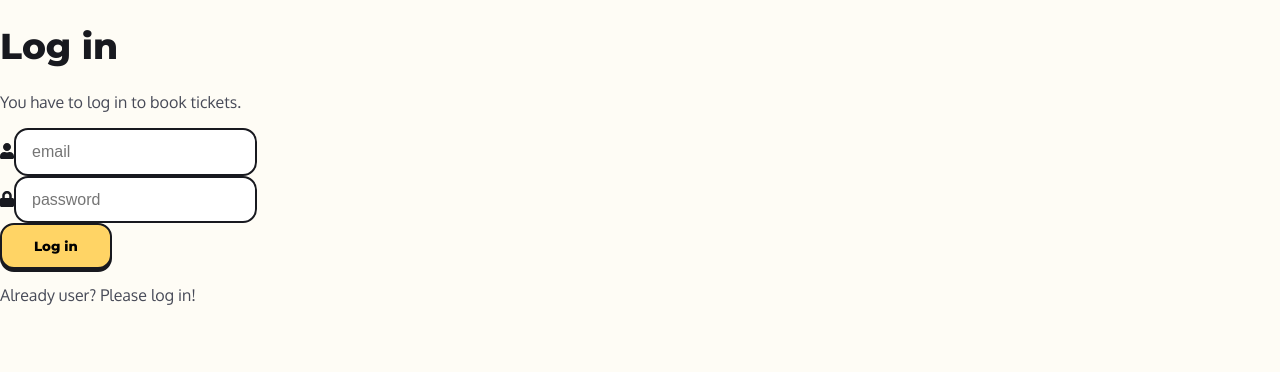
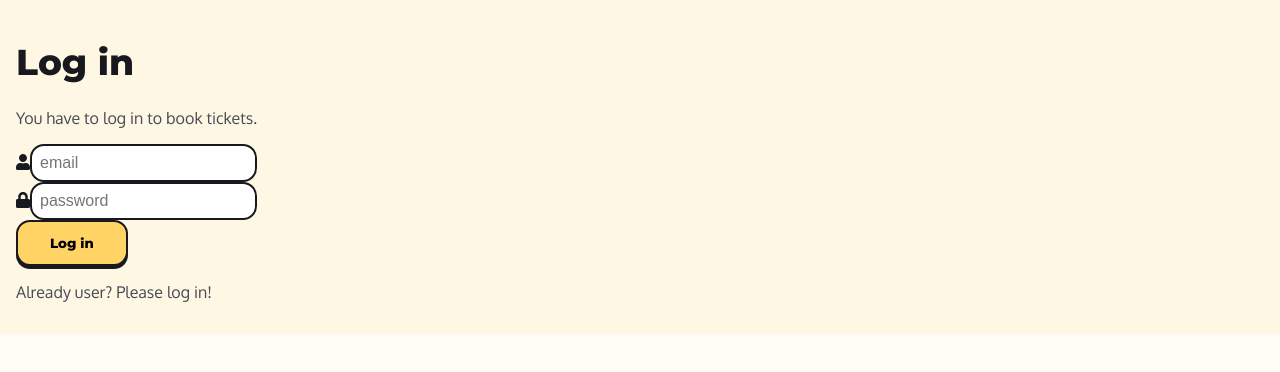
Before and after one commit to NervousNerve/filmvisarna-lewandowski, a React (Create React App) app: page / in a window 1280 px wide. Shown: the top 372 px of the page. Built offline with nearby package versions, Linux system fonts and the light colour scheme; no server answers.

Commit message:
Adding style to entry

```diff
--- a/src/components/Entry.js
+++ b/src/components/Entry.js
@@ -13,7 +13,7 @@ const Entry = () => {
   };
 
   return (
-    <div>
+    <div className={styles.entryContainer}>
       {menu ? <Register /> : <Login />}
 
       <p onClick={() => toggleMenu()}>
--- a/src/css/Entry.module.css
+++ b/src/css/Entry.module.css
@@ -0,0 +1,11 @@
+.entryContainer {
+  padding: 1em;
+  background-color: #fdf7e3;
+}
+
+input {
+  padding: 0.5em;
+  border-radius: 14px;
+  border: 2px solid #18191f;
+  position: relative;
+}
```
